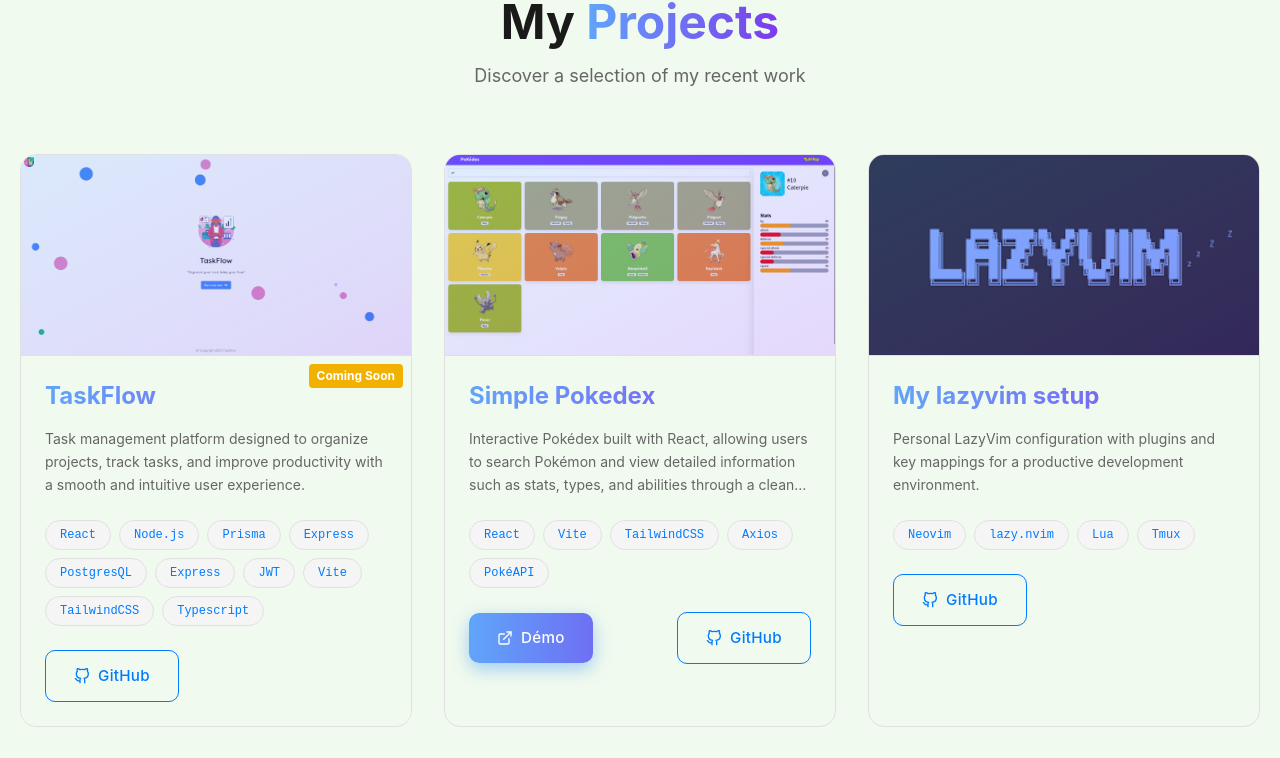
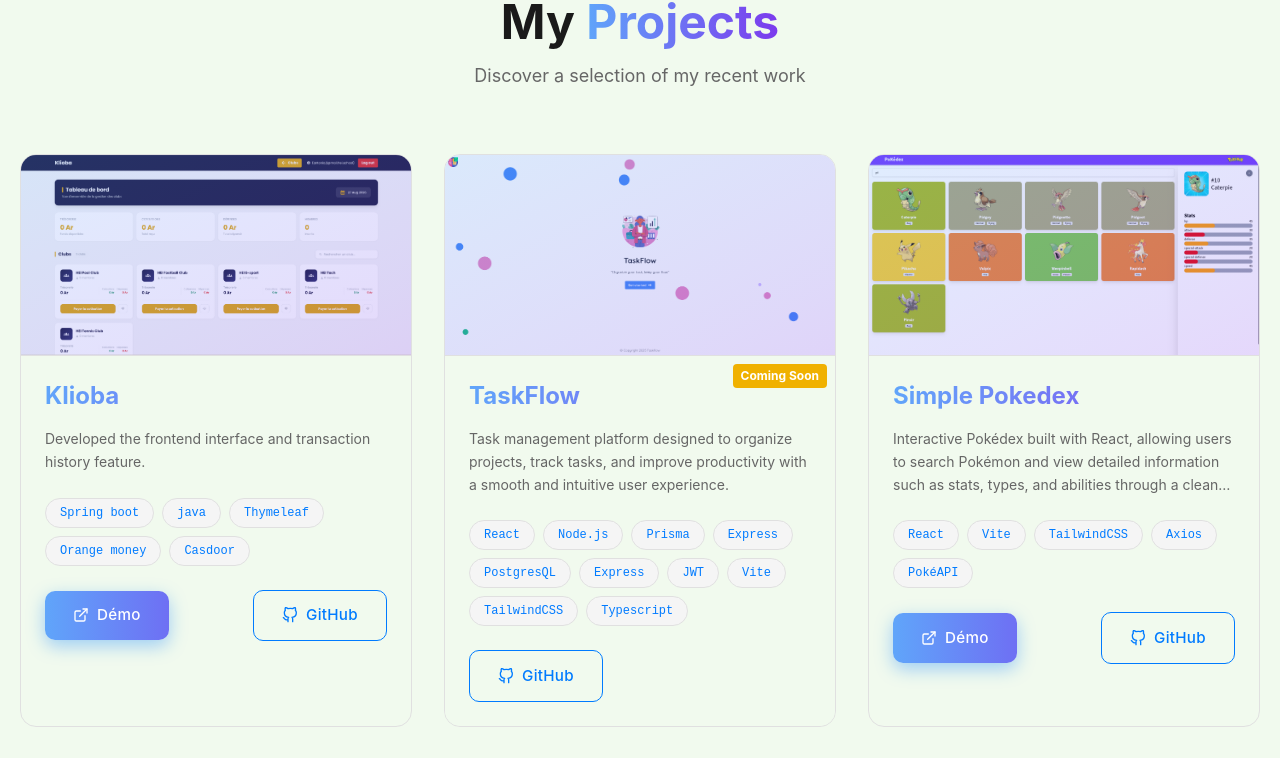
Before and after one commit to MamitianaAntonio/my-portfolio, a React (Vite) app: page / in a window 1280 px wide. Shown: the part 1320-2078 px from the top of the page. Built offline with nearby package versions, Linux system fonts and the light colour scheme.

Commit message:
feat  : Add Klioba to project list and update component hover styles

```diff
--- a/src/components/layout/SocialLinks.css
+++ b/src/components/layout/SocialLinks.css
@@ -55,7 +55,6 @@
   content: "";
   position: absolute;
   inset: 0;
-  background: linear-gradient(135deg, var(--gradient-from), var(--gradient-to));
   opacity: 0;
   transition: opacity 0.3s ease;
   z-index: 0;
@@ -79,8 +78,6 @@
 
 .social-link:hover {
   transform: translateY(-3px);
-  box-shadow: 0 5px 10px
-    color-mix(in srgb, var(--social-color) 40%, transparent);
 }
 
 .social-link:hover::before {
--- a/src/components/sections/Project.jsx
+++ b/src/components/sections/Project.jsx
@@ -2,6 +2,21 @@
 
 export default function Project() {
   const projectsData = [
+    {
+      title: "Klioba",
+      description: "Developed the frontend interface and transaction history feature.",
+      tags: [
+        "Spring boot",
+        "java",
+        "Thymeleaf",
+        "Orange money",
+        "Casdoor"
+      ],
+      image: "/projects/klioba.png",
+      link: "https://klioba.hei.school",
+      githubLink: "https://github.com/hei-school/klioba",
+      inProduction: false
+    },
     {
       title: "TaskFlow",
       description:
@@ -31,16 +46,6 @@
       image: "/projects/pokedex.png",
       link: "https://simple-pokedex-peach.vercel.app",
       githubLink: "https://github.com/MamitianaAntonio/simple-pokedex",
-      inProduction: false,
-    },
-    {
-      title: "My lazyvim setup",
-      description:
-        "Personal LazyVim configuration with plugins and key mappings for a productive development environment.",
-      tags: ["Neovim", "lazy.nvim", "Lua", "Tmux"],
-      image: "/projects/lazy.png",
-      link: null,
-      githubLink: "https://github.com/MamitianaAntonio/my-lazyvim-setup2",
       inProduction: false,
     },
     {
--- a/src/components/ui/Card.jsx
+++ b/src/components/ui/Card.jsx
@@ -15,8 +15,8 @@
   return (
     <div
       className="group relative rounded-2xl overflow-hidden transition-all
-        duration-500 hover:-translate-y-2 hover:scale-[1.02] backdrop-blur-sm
-        bg-(--bg-primary) border border-(--border-color) hover:shadow-2xl"
+        duration-500 hover:-translate-y-2 backdrop-blur-sm
+        bg-(--bg-primary) border border-(--border-color)"
     >
       {/* Image Section */}
       <div className="relative w-full h-50 overflow-hidden">
```
Also changed, not shown: public/projects/klioba.png (added), 1 other file (tests, documents, lock files or other folders).
